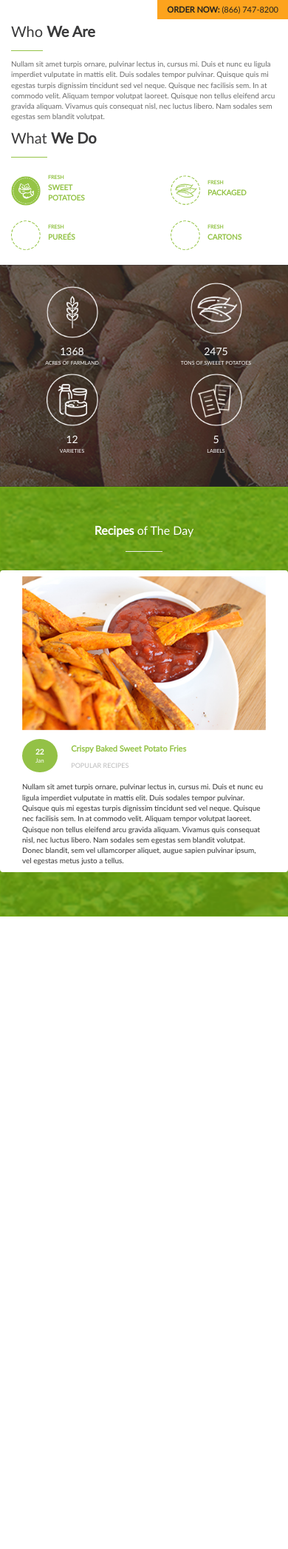
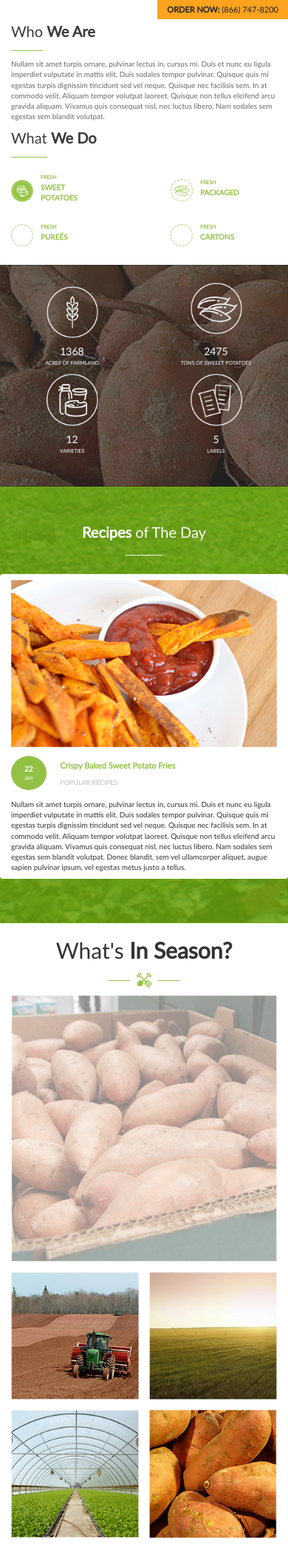
Before and after one commit to sidious18/hamlayouts, a PHP site: page / in a window 390 px wide. Shown: the part 78-2172 px from the top of the page at 74% size. Before the commit the page ends 1317 px from the top, so only its background shows below. Run offline with PHP 8.4, Linux system fonts and the light colour scheme.

Commit message:
Init what's seasin block

```diff
--- a/css/hamstyle.css
+++ b/css/hamstyle.css
@@ -292,6 +292,7 @@ a:active, a:focus, a:visited{
 .recipes-container-title{
 	text-align: center;
 	color:white;
+	font-size: 30px
 }
 .recipes-separator{
 	width: 100px;
@@ -332,6 +333,58 @@ a:active, a:focus, a:visited{
 }
 .receipt-text{
 	margin:0px;
+}
+.season-box{
+	text-align: center;
+}
+.season-separator-box{
+	padding: 0px;
+}
+.season-separator-box li{
+	display: inline-block;
+}
+.season-separator-box hr{
+	width: 30px;
+	border-color: #94c347;
+	margin:0px 5px;
+}
+.season-separator-box img{
+	padding-top:4px;
+}
+.season-box-title{
+	font-size: 30px;
+}
+.left-season-content{
+	text-align: right;
+}
+.right-season-content{
+	text-align: left;
+}
+.left-season-content img{
+	width: 100%;
+	height: 100%;
+}
+.right-season-gallery {
+	padding: 0px;
+	font-size: 0px;
+}
+.right-season-gallery li{
+	display: inline-block;
+	margin: 0px 25px 25px 0px;
+}
+.left-season-link{
+	width: 472px;
+	height: 472px;
+	display: inline-block;
+}
+.right-season-gallery a{
+	width: 225px;
+	height: 223px;
+	display: inline-block;
+}
+.right-season-gallery img{
+	width: 100%;
+	height: 100%;
 }
 @media all and (max-width: 1200px) {
 	.header-navbar-menu a{
@@ -404,7 +457,7 @@ a:active, a:focus, a:visited{
 		padding: 50px 0px;
 	}
 	.recipes-container-title{
-		font-size: 20px;
+		font-size: 25px;
 	}
 	.recipes-separator {
 	    width: 80px;
@@ -431,6 +484,27 @@ a:active, a:focus, a:visited{
 	}
 	.receipt-text{
 		font-size: 12px;
+	}
+	.left-season-link{
+		width: 350px;
+		height: 350px;
+	}
+	.right-season-gallery a{
+		width: 225px;
+		height: 223px;
+	}
+	.left-season-content{
+		padding-right: 7.5px;
+	}
+	.right-season-content{
+		padding-left: 7.5px;
+	}
+	.right-season-gallery li{
+		margin: 0px 15px 15px 0px;
+	}
+	.right-season-gallery a {
+	    width: 167.5px;
+		height: 167.5px;
 	}
 }
 @media all and (max-width: 996px) {
@@ -460,7 +534,7 @@ a:active, a:focus, a:visited{
 		font-size: 10px;
 	}
 	.about-us-vegetables img{
-		width: 40px;
+		width: 30px;
 	}
 	.about-us-vegetables div{
 		height: 50px;
@@ -495,7 +569,7 @@ a:active, a:focus, a:visited{
 		padding: 30px 0px;
 	}
 	.recipes-container-title{
-		font-size: 16px;
+		font-size: 20px;
 	}
 	.recipes-separator {
 	    width: 50px;
@@ -522,6 +596,27 @@ a:active, a:focus, a:visited{
 	}
 	.receipt-text{
 		font-size: 10px;
+	}
+	.left-season-link{
+		width: 250px;
+		height: 250px;
+	}
+	.right-season-gallery a{
+		width: 225px;
+		height: 223px;
+	}
+	.left-season-content{
+		padding-right: 4.5px;
+	}
+	.right-season-content{
+		padding-left: 4.5px;
+	}
+	.right-season-gallery li{
+		margin: 0px 9px 9px 0px;
+	}
+	.right-season-gallery a {
+	    width: 120.5px;
+		height: 120.5px;
 	}
 }
 @media all and (max-width: 767px) {
@@ -636,6 +731,38 @@ a:active, a:focus, a:visited{
 	}
 	.receipt-box{
 		margin:0px;
-		padding: 8px 15px;
+		padding: 8px 0px;
 	}
+	.left-season-content, .right-season-content{
+		text-align: center;
+		padding: 0px 15px;
+	}
+	.left-season-link{
+		width: 100%;
+		height: 100%;
+	}
+	.left-season-link img{
+		width: 750px;
+		max-width: 100%;
+	}
+	.right-season-gallery {
+	    padding: 0px;
+	    font-size: 0px;
+	    width: 750px;
+	    margin: 4% auto 0px;
+	    max-width: 100%;
+	}
+	.right-season-gallery li{
+		width: 48%;
+		margin:0px;
+	}
+	.right-season-gallery li:nth-child(odd){
+		margin-right: 4%;
+		margin-bottom: 4%;
+	}
+	.right-season-gallery li a{
+		width: 100%;
+		height: 100%;
+	}
+
 }
--- a/index.html
+++ b/index.html
@@ -8,6 +8,7 @@
 	<link rel="stylesheet" href="css/hamstyle.css">
 	<script src="js/jquery.min.js"></script>
 	<script src="js/bootstrap.min.js"></script>
+	<script src="js/hamscripts.js"></script>
 </head>
 <body>
 	<header class="main-header">
@@ -183,5 +184,36 @@
 			</div>
 		</div>
 	</div>
+	<div class="season-box container">
+		<h3 class="season-box-title">What's <b>In Season?</b></h3>
+		<ul class="season-separator-box">
+			<li><hr></li>
+			<li><img src="img/tools.png" alt="Tools"></li>
+			<li><hr></li>
+		</ul>
+		<div class="season-content">
+			<div class="row">
+				<div class="col-sm-6 left-season-content">
+					<a href="#" class="left-season-link"><img src="img/potato-box.png" alt="potato-box"></a>
+				</div>
+				<div class="col-sm-6 right-season-content">
+					<ul class="right-season-gallery">
+						<li>
+							<a href="#"><img src="img/spring.png" alt="spring"></a>
+						</li>
+						<li>
+							<a href="#"><img src="img/summer.png" alt="summer"></a>
+						</li>
+						<li>
+							<a href="#"><img src="img/winter.png" alt="winter"></a>
+						</li>
+						<li>
+							<a href="#"><img src="img/autumn.png" alt="autumn"></a>
+						</li>
+					</ul>
+				</div>
+			</div>
+		</div>
+	</div>
 
 </body>
--- /dev/null
+++ b/js/hamscripts.js
@@ -0,0 +1,16 @@
+jQuery(document).ready(function($) {
+	if($(document).outerWidth() <= 768){
+		$(".left-season-link img").css("height",$(".left-season-link img").css("width"));
+		$(".right-season-gallery img").css("height",$(".right-season-gallery img").css("width"));
+	}
+});
+$( window ).resize(function() {
+	if($(document).outerWidth() <= 768){
+		$(".left-season-link img").css("height",$(".left-season-link img").css("width"));
+		$(".right-season-gallery img").css("height",$(".right-season-gallery img").css("width"));
+	}
+	else{
+		$(".left-season-link img").css("height","auto");
+		$(".right-season-gallery img").css("height","auto");
+	}
+});
```
Also changed, not shown: img/autumn.png (added), img/potato-box.png (added), img/spring.png (added), img/summer.png (added), img/tools.png (added), img/winter.png (added).
